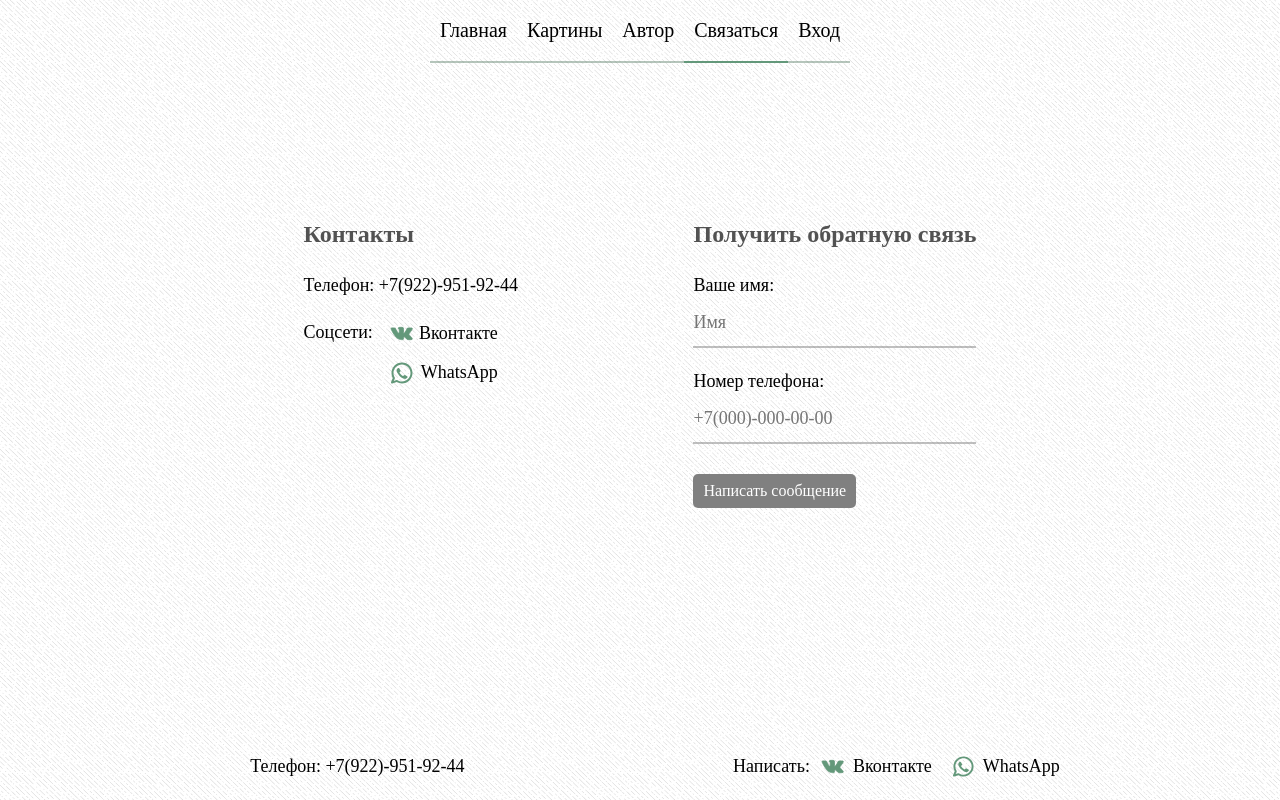
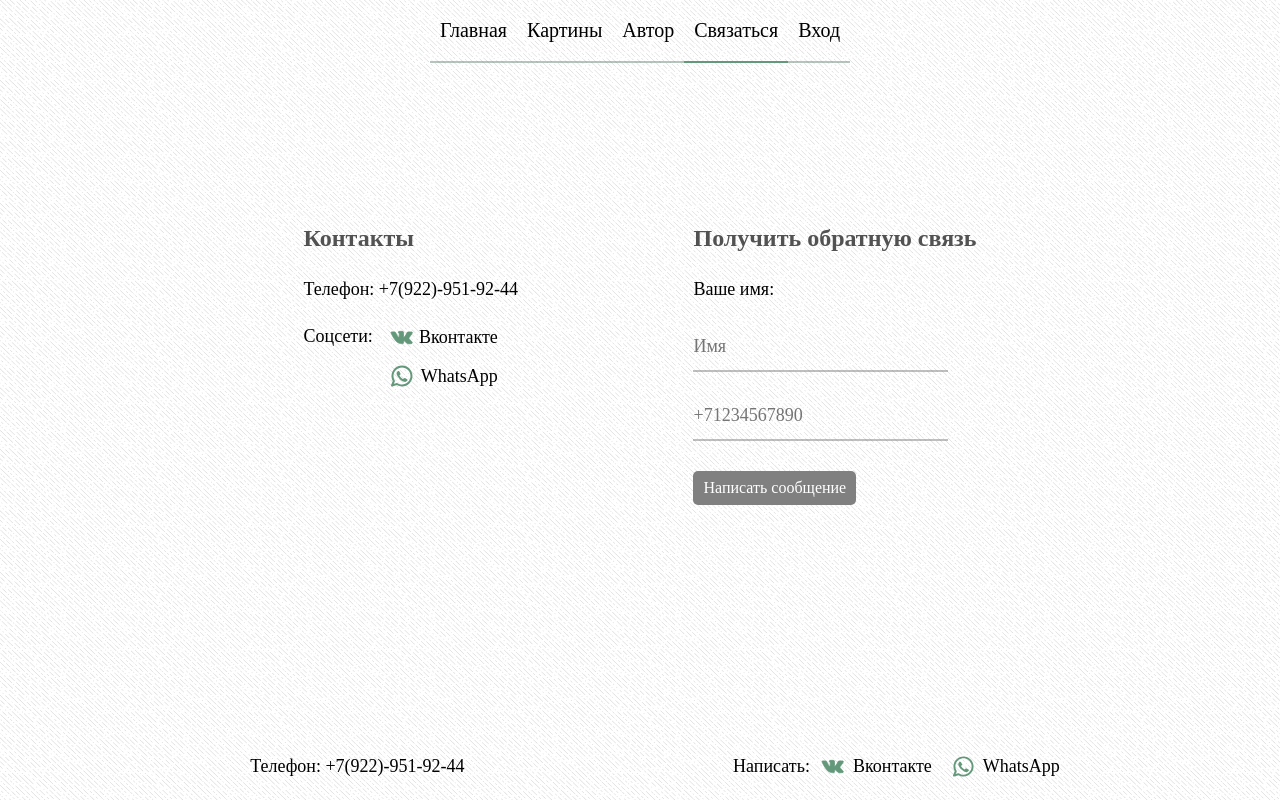
Before and after one commit to kotamikh/paintings-shop, a Vue app: page /contacts in a window 1280 px wide. Built offline with nearby package versions, Linux system fonts and the light colour scheme; a web font is replaced by a local one.

Commit message:
forminput added

```diff
--- /dev/null
+++ b/components/common/FormInput.vue
@@ -0,0 +1,54 @@
+<template>
+  <div class="input-field">
+    <input v-model="value" v-bind="$attrs"/>
+    <img v-if="!isValid" src="@/assets/icons/exclamationmark.svg" style="width: 24px" alt="!!!"/>
+  </div>
+</template>
+
+<script setup>
+import { computed, ref, watch } from "vue";
+
+const props = defineProps({
+  modelValue: String,
+  validate: Function,
+})
+
+const emit = defineEmits([ 'update:modelValue' ])
+
+const value = computed({
+  get() {
+    return props.modelValue
+  },
+  set(newValue) {
+    emit('update:modelValue', newValue)
+  }
+})
+
+const isValid = ref(true)
+const validate = () => {
+  isValid.value = props.validate(value.value)
+}
+
+watch(value, () => {
+  validate()
+})
+</script>
+
+<style scoped lang="sass">
+.input-field
+  display: flex
+  input
+    border: 0
+    width: 90%
+    padding: 10px 0
+    background-color: transparent
+    border-bottom: 2px solid rgba(128, 128, 128, 0.5)
+
+    &:focus,
+    &:hover
+      outline: none
+      border-bottom: 2px solid var(--nav-hover)
+
+    @media screen and (max-width: 620px)
+      min-width: 200px
+</style>
--- a/pages/Contacts.vue
+++ b/pages/Contacts.vue
@@ -24,36 +24,48 @@
     </div>
     <div class="application">
       <h3>Получить обратную связь</h3>
-      <div class="form-item">
         <p>Ваше имя:</p>
-        <input type="text" placeholder="Имя" v-model="applicationData.nameValue">
-      </div>
-      <div class="form-item">
-        <p>Номер телефона:</p>
-        <input type="tel" placeholder="+7(000)-000-00-00" v-model="applicationData.telValue">
-      </div>
+          <form-input
+                      :validate="nameValidation"
+                      type="text"
+                      placeholder="Имя"
+                      v-model="applicationData.nameValue"
+          />
+          <form-input
+                      :validate="telValidation"
+                      type="tel"
+                      placeholder="+71234567890"
+                      v-model="applicationData.telValue"/>
       <button @click="formValidation">Написать сообщение</button>
     </div>
   </div>
 </template>
 
-<script setup lang="ts">
+<script setup>
 import { ref } from "vue";
+import FormInput from "../components/common/FormInput.vue";
 
 const applicationData = ref({
   nameValue: '',
   telValue: null
 })
 
-const regularName = /^\p{L}+$/gu
+const regularName = /^\p{L}+$/u
 const regularTel = /^(\s*)?(\+)?([- _():=+]?\d[- _():=+]?){10,14}(\s*)?$/
 
+// const wrongName = ref(false)
+const wrongTel = ref(false)
+
+const nameValidation = (val) => {
+  return regularName.test(val)
+}
+
+const telValidation = (val) => {
+  return regularTel.test(val)
+}
+
 const formValidation = () => {
-  if (!regularName.test(applicationData.value.nameValue)) {
-    alert('Введите имя состоящее из букв')
-  } else if (!regularTel.test(applicationData.value.telValue)) {
-    alert('Введите номер телефона в формате примера')
-  } else if (applicationData.value.nameValue && applicationData.value.telValue) {
+  if (applicationData.value.nameValue && applicationData.value.telValue) {
     sendApplication(applicationData.value.nameValue, applicationData.value.telValue)
   }
 }
@@ -119,21 +131,6 @@ const sendApplication = (name, tel) => {
           margin: auto
 
   .application
-    input
-      border: 0
-      width: 100%
-      padding: 10px 0
-      background-color: transparent
-      border-bottom: 2px solid rgba(128, 128, 128, 0.5)
-
-      &:focus,
-      &:hover
-        outline: none
-        border-bottom: 2px solid var(--nav-hover)
-
-      @media screen and (max-width: 620px)
-        min-width: 200px
-
     button
       color: white
       cursor: pointer
@@ -158,6 +155,7 @@ const sendApplication = (name, tel) => {
 
       &:hover
         background-color: var(--seagreen)
+
       &:active
         transform: translateY(3px)
 
```
Also changed, not shown: src/assets/icons/exclamationmark.svg (added).
